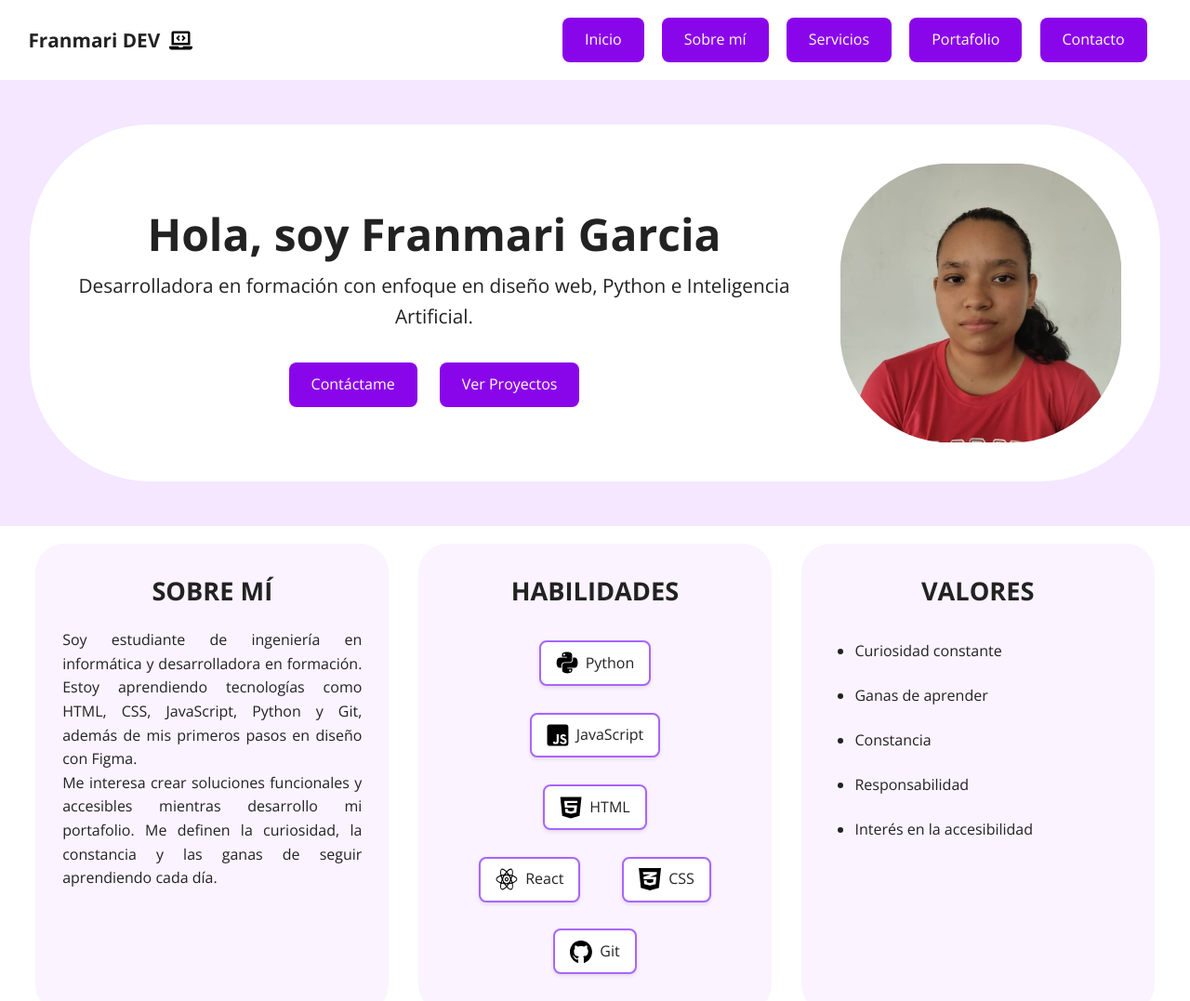
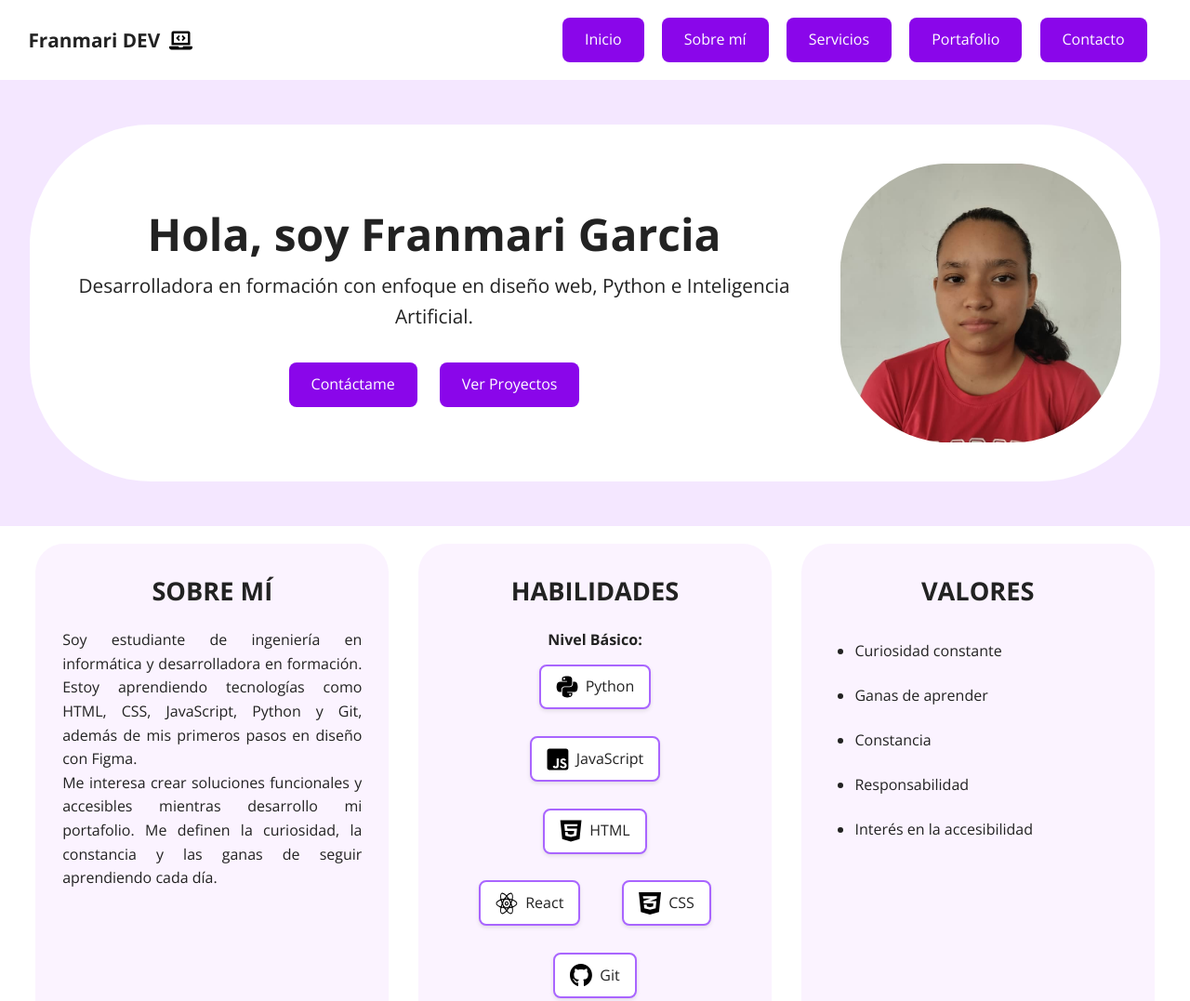
Before and after one commit to franmariG/mi-web-personal, a plain HTML site: page src/index.html in a window 1280 px wide. Shown: the top 1077 px of the page at 93% size. Drawn offline with nearby package versions, Linux system fonts and the light colour scheme.

Commit message:
añadiendo nivel

```diff
--- a/src/css/components.css
+++ b/src/css/components.css
@@ -155,6 +155,7 @@ textarea:focus {
 .modal {
   display: none;
   position: fixed;
+  padding: 2rem;
   z-index: 9999;
   top: 0;
   left: 0;
--- a/src/css/layout.css
+++ b/src/css/layout.css
@@ -116,6 +116,11 @@ h3 {
   font-size: 1.7rem;
   text-align: center;
   margin-bottom: 1.2rem;
+}
+
+.level {
+  text-align: center;
+  font-weight: bold;
 }
 
 .box li {
--- a/src/index.html
+++ b/src/index.html
@@ -77,6 +77,7 @@
 
         <div class="box">
           <h3>HABILIDADES</h3>
+          <p class="level">Nivel Básico:</p>
           <div class="skills">
             <div class="item">
               <img src="assets/icons/python.svg" alt="Python">
```
